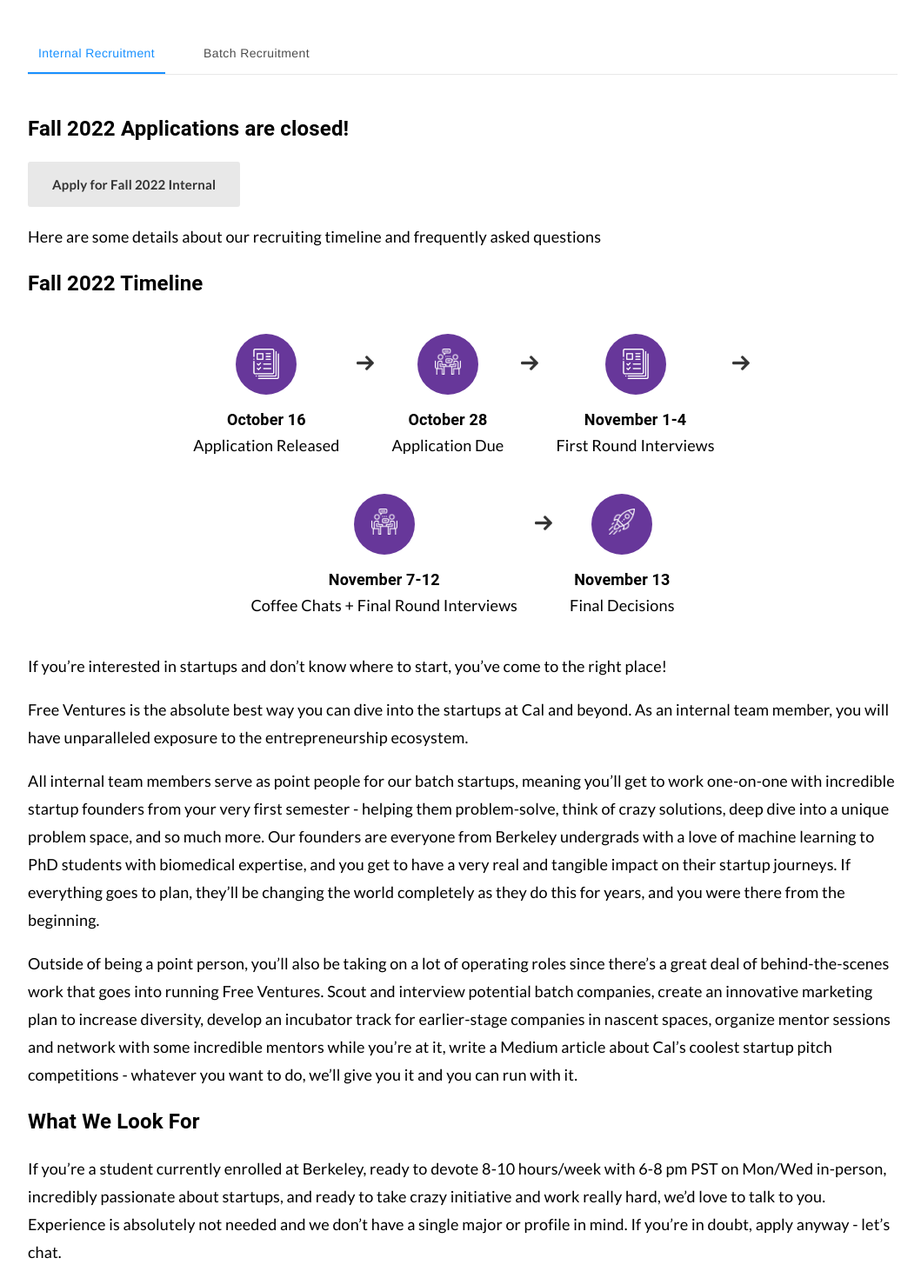
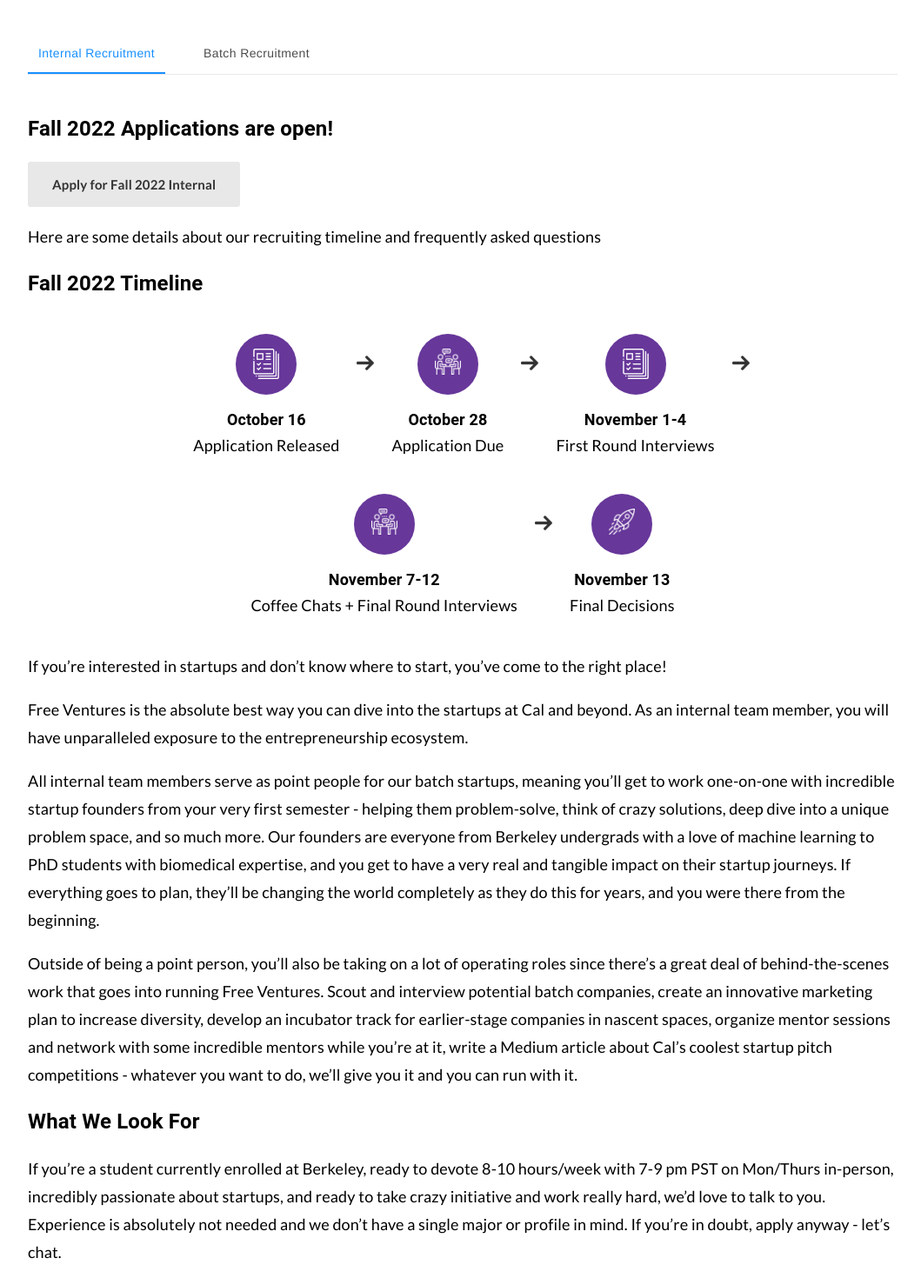
Before and after one commit to Free-Ventures-Cal/website, a React (Create React App) app: page /apply in a window 1280 px wide. Shown: the part 260-1730 px from the top of the page at 87% size, without its empty margins (108-1167 px from the left). Built offline with nearby package versions, Linux system fonts and the light colour scheme.

Commit message:
apps open

```diff
--- a/src/Components/Apply.js
+++ b/src/Components/Apply.js
@@ -239,7 +239,7 @@ function Apply(props) {
             <TabPanel value={value} index={0}>
               <br />
 
-              <h2>Fall 2022 Applications are closed!</h2>
+              <h2>Fall 2022 Applications are open!</h2>
               <a
                 href={airtableLink}
                 className="genericButtonGray"
@@ -293,7 +293,7 @@ function Apply(props) {
               <h2>What We Look For</h2>
               <p>
                 If you’re a student currently enrolled at Berkeley, ready to
-                devote 8-10 hours/week with 6-8 pm PST on Mon/Wed in-person,
+                devote 8-10 hours/week with 7-9 pm PST on Mon/Thurs in-person,
                 incredibly passionate about startups, and ready to take crazy
                 initiative and work really hard, we’d love to talk to you.
                 Experience is absolutely not needed and we don’t have a single
```
